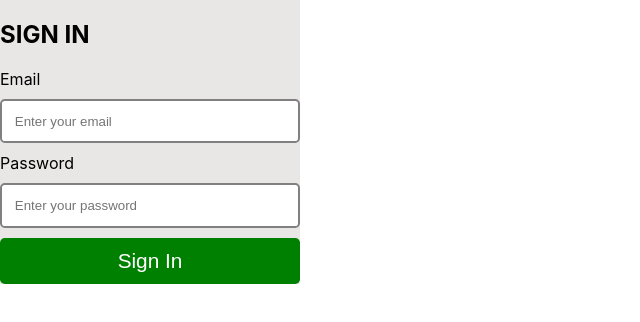
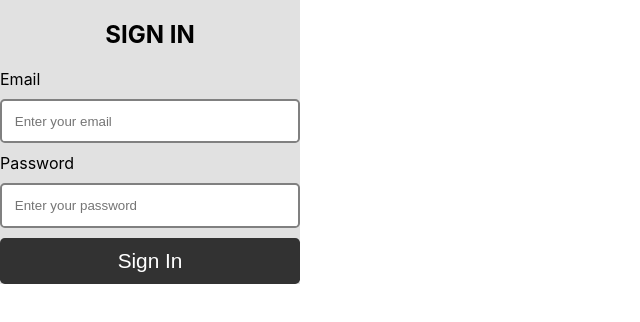
Before and after one commit to bhr94/hackathon-project, a React (Create React App) app in the folder client/: page / in a window 1280 px wide. Shown: the top 322 px of the page, without its empty margins (0-640 px from the left). Built offline with nearby package versions, Linux system fonts and the light colour scheme.

Commit message:
added style for signin component

```diff
--- a/client/src/App.js
+++ b/client/src/App.js
@@ -1,9 +1,11 @@
 import logo from './logo.svg';
 import './App.css';
+import Signin from "./Signin";
 
 function App() {
   return (
-    <div className="App">
+    <div>
+      <Signin/>
     </div>
   );
 }
--- a/client/src/Signin.js
+++ b/client/src/Signin.js
@@ -19,7 +19,7 @@ class Signin extends React.Component {
   render() {
     return (
       <form className="signin-form">
-        <h2>SIGN IN</h2>
+        <h2 className = "signin-form__title">SIGN IN</h2>
 
         <label>Email</label>
         <input
--- a/client/src/index.js
+++ b/client/src/index.js
@@ -8,7 +8,7 @@ import "./styles/main.css";
 
 ReactDOM.render(
   <React.StrictMode>
-    <Signin />
+    <App />
   </React.StrictMode>,
   document.getElementById('root')
 );
--- a/client/src/styles/main.css
+++ b/client/src/styles/main.css
@@ -7,7 +7,7 @@
       -ms-flex-direction: column;
           flex-direction: column;
   width: 300px;
-  background-color: #e9e6e6;
+  background-color: #E1E1E1;
 }
 
 .form__name-input, .form__password-input {
@@ -15,14 +15,27 @@
   border: 2px solid grey;
   border-radius: 0.3rem;
   margin: 10px 0;
+  outline: none;
 }
 
 .form__submit-button {
   color: white;
-  background: green;
+  background: #323232;
   font-size: 1.3rem;
   border-radius: 0.3rem;
   border: none;
   padding: 0.7rem;
+  cursor: pointer;
+  outline: none;
+}
+
+.form__submit-button:hover {
+  background-color: black;
+}
+
+.signin-form__title {
+  -ms-flex-item-align: center;
+      -ms-grid-row-align: center;
+      align-self: center;
 }
 /*# sourceMappingURL=main.css.map */
--- a/client/src/styles/partials/_signin.scss
+++ b/client/src/styles/partials/_signin.scss
@@ -2,7 +2,7 @@
     display: flex;
     flex-direction: column;
     width: 300px;
-    background-color: rgb(233, 230, 230);
+    background-color: #E1E1E1;
 }
 
 .form__name-input {
@@ -10,6 +10,8 @@
     border: 2px solid grey;
     border-radius: 0.3rem;
     margin: 10px 0;
+    outline: none;
+
 }
 
 
@@ -19,9 +21,20 @@
 
 .form__submit-button {
     color: white;
-    background: green;
+    background: #323232;
     font-size: 1.3rem;
     border-radius: 0.3rem;
     border: none;
     padding: 0.7rem;
+    cursor: pointer;
+    outline: none;
+
+    &:hover {
+        background-color: black;
+    }
 }
+
+
+.signin-form__title {
+    align-self: center;
+}
```
Also changed, not shown: 1 other file (tests, documents, lock files or other folders).
